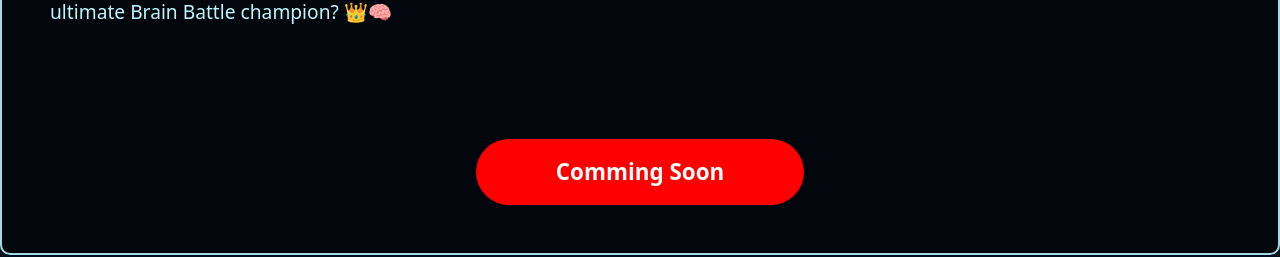
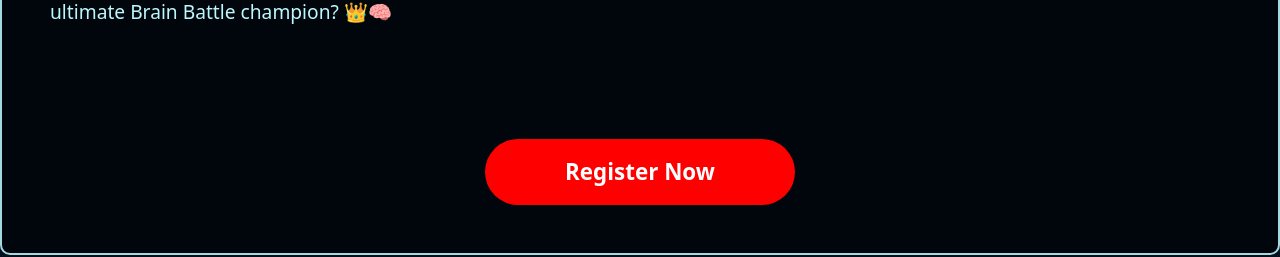
Before and after one commit to coding-junction/Coding-Junction-Website, a React (Create React App) app: page /events in a window 1280 px wide. Shown: the part 1778-2035 px from the top of the page. Built offline with nearby package versions, Linux system fonts and the light colour scheme.

Commit message:
Update EventsPage.jsx

```diff
--- a/src/components/EventsPage/EventsPage.jsx
+++ b/src/components/EventsPage/EventsPage.jsx
@@ -89,7 +89,7 @@ function EventsPage() {
                                 <>
                                     <div className="events-link-button">
                                         <Link to={event.regLink}>
-                                            <button>Comming Soon</button>
+                                            <button>Register Now</button>
                                         </Link>
                                     </div>
                                 </> :
```
